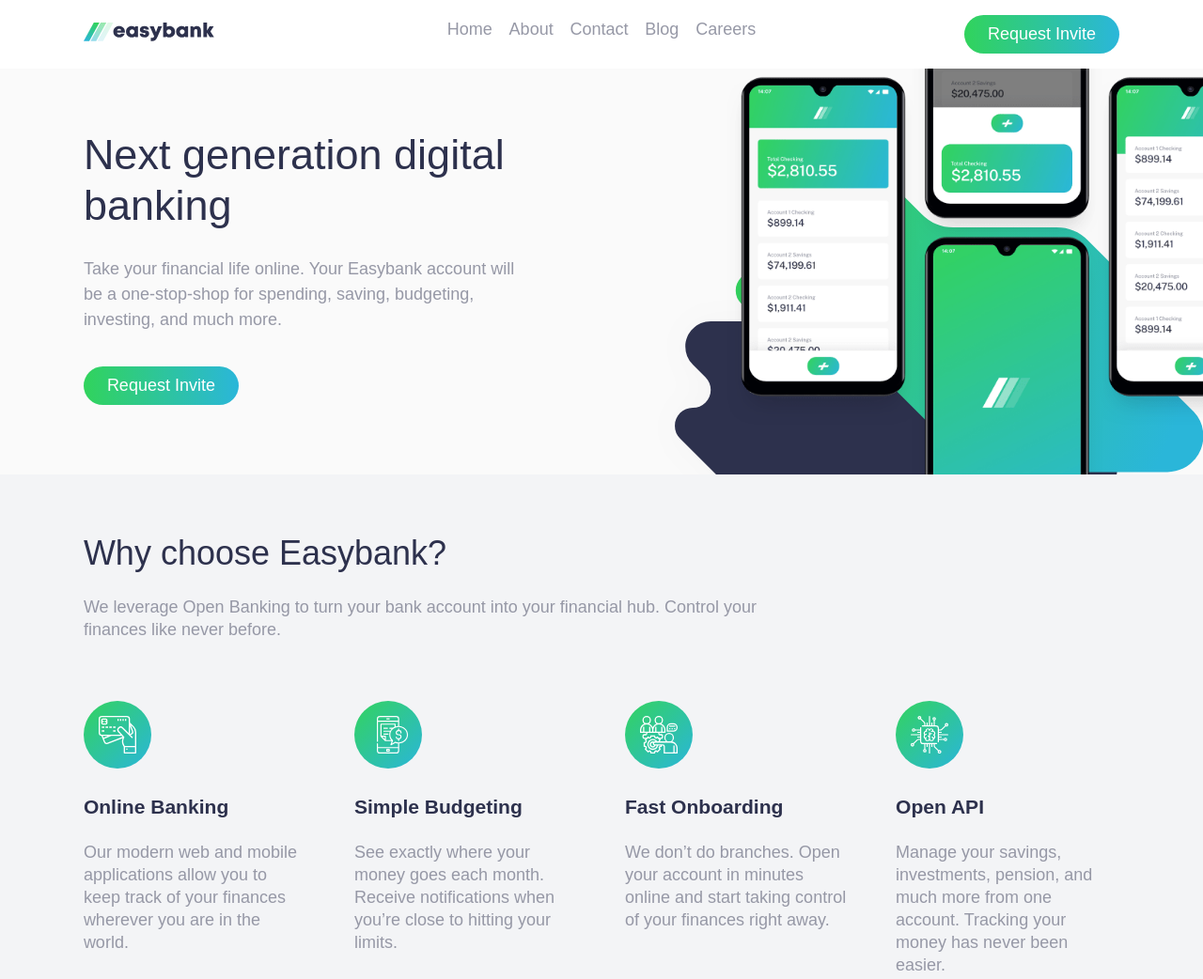
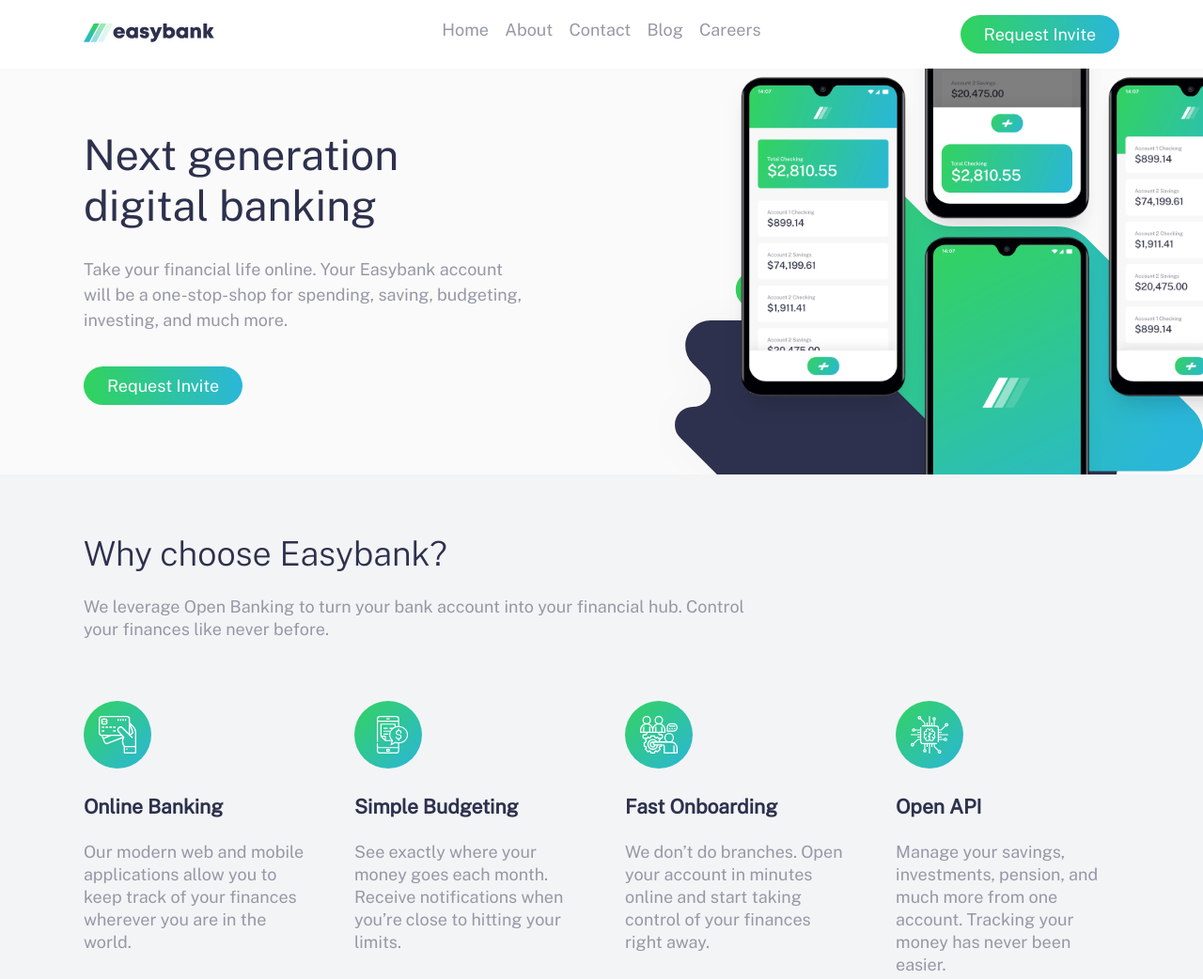
Before and after one commit to aoliadi/easybank-clone, a plain HTML site: page index.html in a window 1280 px wide. Shown: the top 1042 px of the page at 94% size. Drawn offline with nearby package versions, Linux system fonts and the light colour scheme.

Commit message:
Updated Google font link

```diff
--- a/easy.css
+++ b/easy.css
@@ -1,4 +1,4 @@
-@import url('https://fonts.googleapis.com/css2?family=Open+Sans:wght@300;400&display=swap');
+@import url('https://fonts.googleapis.com/css2?family=Public+Sans:wght@300;400&display=swap');
 
 * {
     margin: 0;
```
